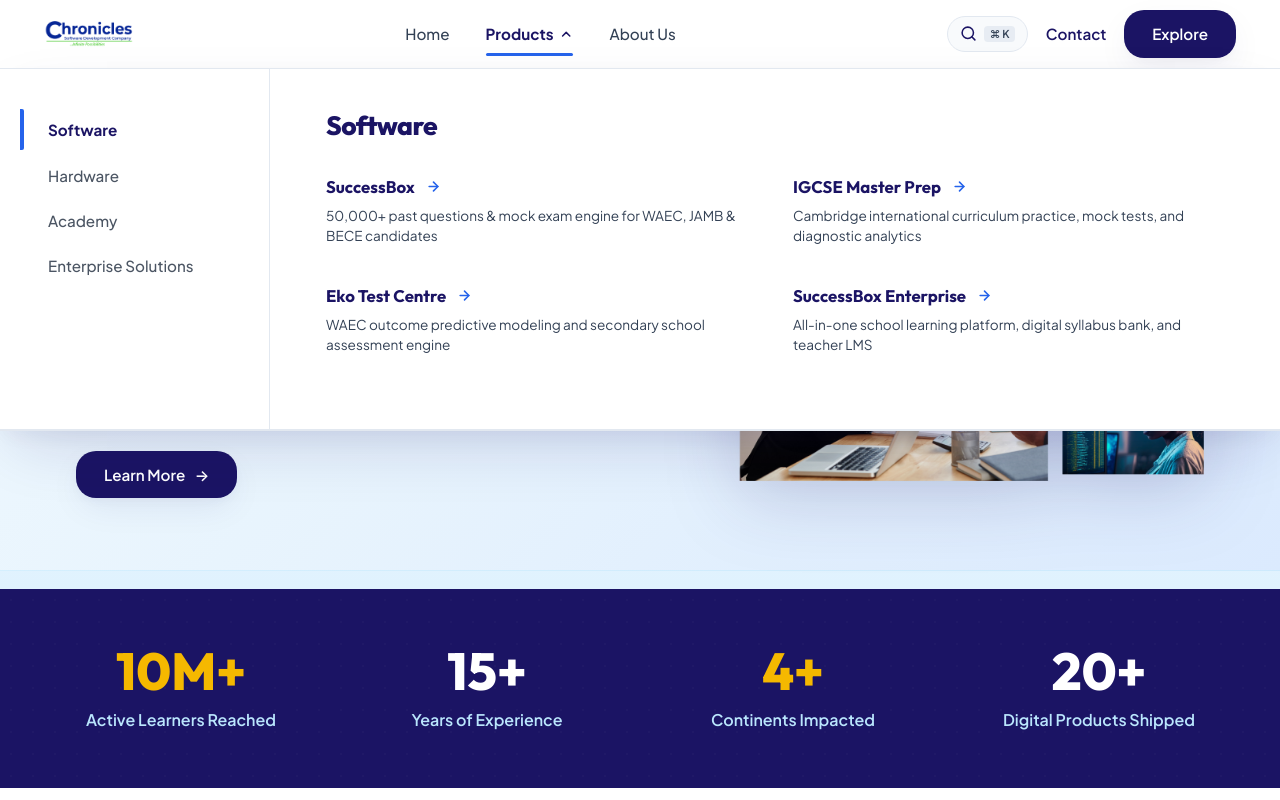
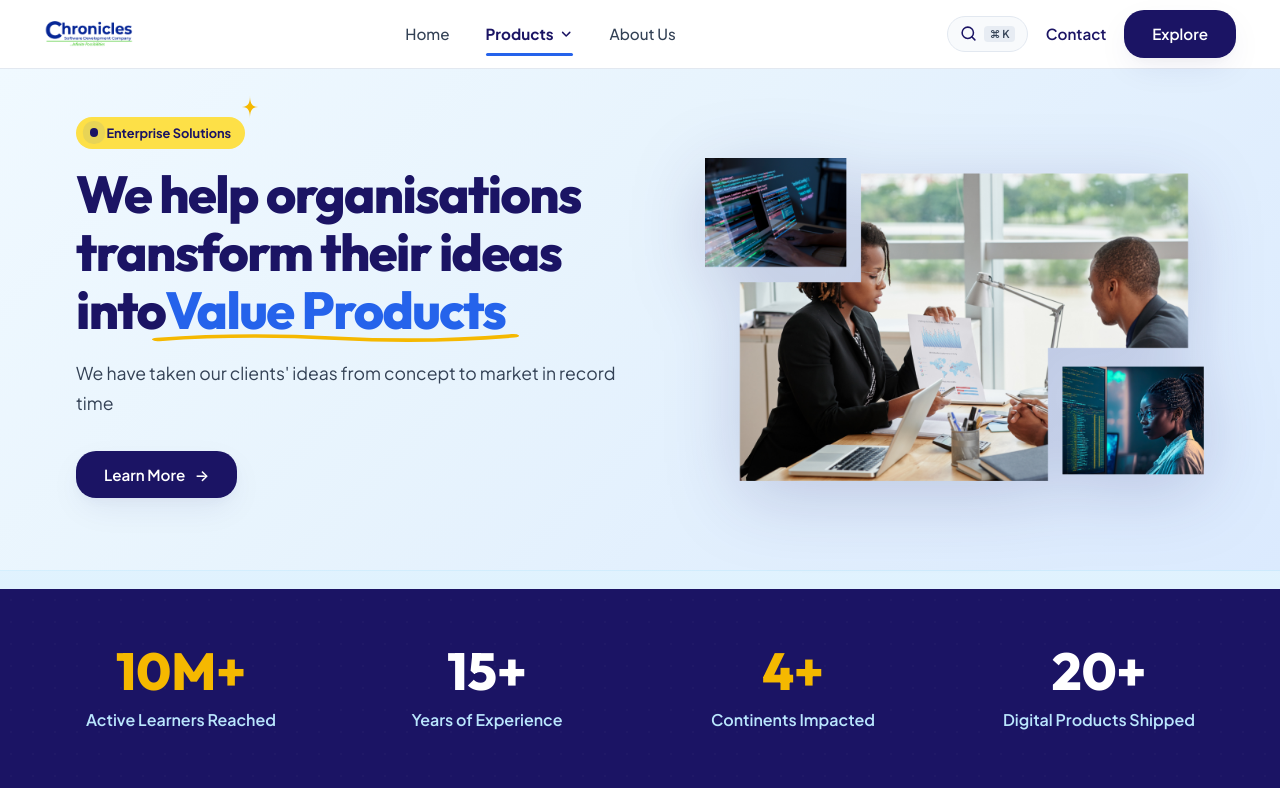
Before and after one commit to Ogosbaby/chronicles-sdc, a plain HTML site: page products/index.html in a window 1280 px wide. Shown: the top 800 px of the page. Drawn offline with Linux system fonts and the light colour scheme; files whose address does not match are found by name.

Commit message:
Fix header layout wrapping and disable auto-opening mega menu on page refresh

```diff
--- a/js/main.js
+++ b/js/main.js
@@ -345,10 +345,9 @@ document.addEventListener('DOMContentLoaded', () => {
     });
 
     // Automatically stay open if loaded directly on /products, products.html, or #products
-    const shouldStayOpenOnLoad = window.location.pathname.endsWith('/products') ||
-                                 window.location.pathname.endsWith('/products/') ||
-                                 window.location.pathname.endsWith('products.html') ||
-                                 window.location.hash === '#products';
+    // Do NOT auto-open mega dropdown on page load or refresh.
+    // Dropdown should only open when user clicks Products, hovers on desktop, or clicks 'View more'.
+    const shouldStayOpenOnLoad = false;
     if (shouldStayOpenOnLoad) {
       openProductsMegaMenu(false);
     }
--- a/products/index.html
+++ b/products/index.html
@@ -152,13 +152,13 @@
 
           <!-- Products Mega Dropdown (Exact NVIDIA Sidebar Layout) -->
           <div class="nav-item-dropdown" id="productsDropdownWrap">
-            <a href="/products" class="nav-link nav-dropdown-btn active open stay-open" id="btnProductsDropdown" role="button" aria-expanded="false" aria-haspopup="true">
+            <a href="/products" class="nav-link nav-dropdown-btn active" id="btnProductsDropdown" role="button" aria-expanded="false" aria-haspopup="true">
               Products
               <svg class="nav-chevron" width="14" height="14" viewBox="0 0 24 24" fill="none" stroke="currentColor" stroke-width="2.5" stroke-linecap="round" stroke-linejoin="round">
                 <polyline points="6 9 12 15 18 9"></polyline>
               </svg>
             </a>
-            <div class="products-mega-menu show stay-open" id="productsMegaMenu" role="menu" aria-label="Products Menu">
+            <div class="products-mega-menu" id="productsMegaMenu" role="menu" aria-label="Products Menu">
               <div class="mega-menu-container">
 
                 <!-- Left Sidebar Categories (NVIDIA Exact Layout) -->
```
Also changed, not shown: products.html (+0 -1 lines), vercel.json.
